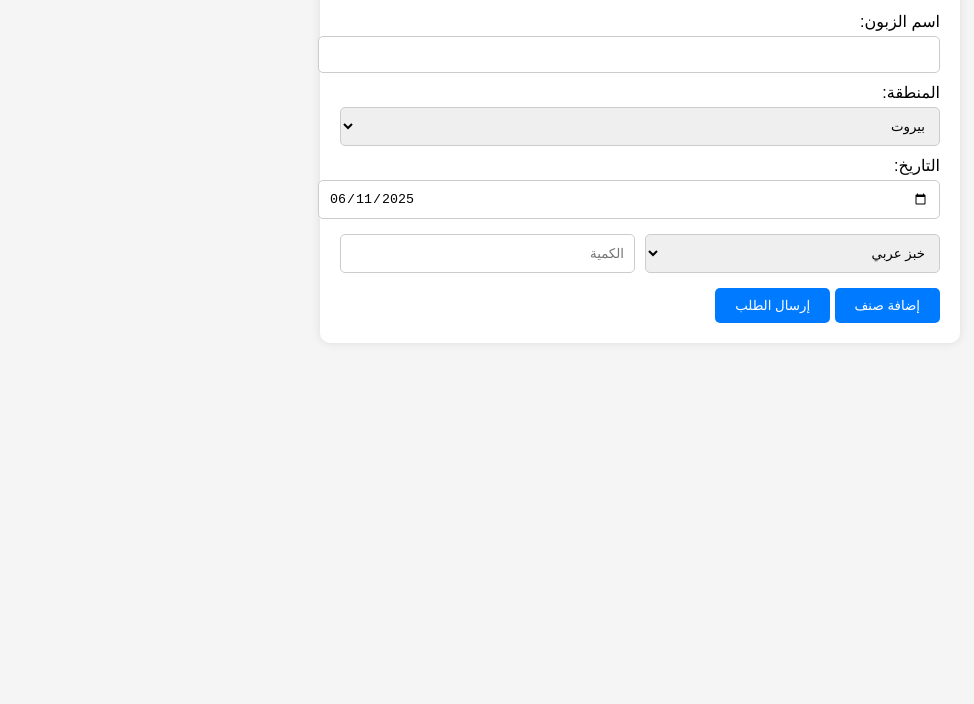
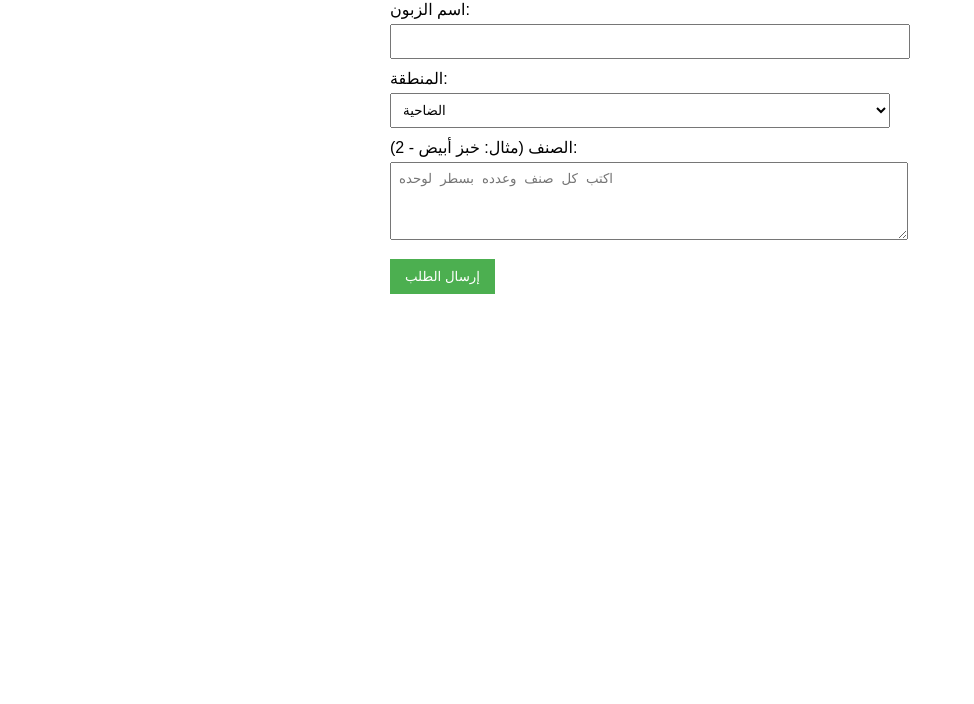
Before and after one commit to lighthouseorder/lighthouseorder, a website: page index.html in a window 1280 px wide. Shown: the part 96-800 px from the top of the page, without its empty margins (0-974 px from the left). Drawn offline with Linux system fonts and the light colour scheme.

Commit message:
Update index.html

```diff
--- a/index.html
+++ b/index.html
@@ -1,90 +1,63 @@
 <!DOCTYPE html>
-<html lang="ar">
+<html lang="en">
 <head>
-  <meta charset="UTF-8" />
-  <meta name="viewport" content="width=device-width, initial-scale=1.0" />
-  <title>نموذج الطلب</title>
+  <meta charset="UTF-8">
+  <meta name="viewport" content="width=device-width, initial-scale=1.0">
+  <title>طلبية الزبون</title>
   <style>
-    body { font-family: Arial, sans-serif; direction: rtl; margin: 20px; background: #f5f5f5; }
-    .order-form { background: #fff; padding: 20px; border-radius: 10px; max-width: 600px; margin: auto; box-shadow: 0 0 10px rgba(0,0,0,0.1); }
-    h2 { text-align: center; margin-bottom: 20px; }
+    body { font-family: Arial, sans-serif; padding: 20px; }
+    h2 { color: #333; }
+    form { max-width: 500px; margin: auto; }
     label { display: block; margin-top: 10px; }
-    input, select { width: 100%; padding: 10px; margin-top: 5px; border-radius: 5px; border: 1px solid #ccc; }
-    .product-group { display: flex; gap: 10px; margin-top: 10px; }
-    .product-group input, .product-group select { flex: 1; }
-    .products-container { margin-top: 10px; }
-    button { background-color: #007bff; color: white; padding: 10px 20px; border: none; border-radius: 5px; cursor: pointer; margin-top: 15px; }
-    button:hover { background-color: #0056b3; }
+    input, select, textarea { width: 100%; padding: 8px; margin-top: 5px; }
+    button { margin-top: 15px; padding: 10px 15px; background-color: #4CAF50; color: white; border: none; cursor: pointer; }
+    button:hover { background-color: #45a049; }
   </style>
 </head>
 <body>
-  <div class="order-form">
-    <h2>نموذج الطلب</h2>
+  <h2>نموذج طلب الزبون</h2>
   <form id="orderForm">
     <label for="customerName">اسم الزبون:</label>
-      <input type="text" id="customerName" name="customerName" required />
+    <input type="text" id="customerName" name="customerName" required>
 
     <label for="area">المنطقة:</label>
     <select id="area" name="area" required>
-        <option value="بيروت">بيروت</option>
       <option value="الضاحية">الضاحية</option>
       <option value="الشويفات">الشويفات</option>
       <option value="برج البراجنة">برج البراجنة</option>
+      <option value="الحدث">الحدث</option>
       <option value="حارة حريك">حارة حريك</option>
+      <option value="الغبيري">الغبيري</option>
     </select>
 
-      <label for="date">التاريخ:</label>
-      <input type="date" id="date" name="date" required value=""/>
+    <label for="items">الصنف (مثال: خبز أبيض - 2):</label>
+    <textarea id="items" name="items" rows="4" placeholder="اكتب كل صنف وعدده بسطر لوحده" required></textarea>
 
-      <div class="products-container" id="productsContainer">
-        <div class="product-group">
-          <select class="productName" name="productName[]" required>
-            <option value="خبز عربي">خبز عربي</option>
-            <option value="خبز صاج">خبز صاج</option>
-            <option value="خبز برغر">خبز برغر</option>
-            <option value="خبز فاهيتا">خبز فاهيتا</option>
-            <option value="خبز سمون">خبز سمون</option>
-          </select>
-          <input type="number" class="productQty" name="productQty[]" placeholder="الكمية" required />
-        </div>
-      </div>
-
-      <button type="button" onclick="addProduct()">إضافة صنف</button>
     <button type="submit">إرسال الطلب</button>
   </form>
-  </div>
+
+  <p id="responseMessage" style="margin-top: 20px;"></p>
 
   <script>
-    // تعبئة التاريخ تلقائيًا بتاريخ اليوم
-    document.getElementById("date").valueAsDate = new Date();
+    const scriptURL = "https://script.google.com/macros/s/AKfycbzjC484_cZ1su58FfZkoeTQzXvM3-nMbxAhvEgSJarctv0OGwJy29pSufai7CLLtHiw2g/exec";
+    const form = document.getElementById("orderForm");
+    const responseMessage = document.getElementById("responseMessage");
 
-    function addProduct() {
-      const container = document.getElementById("productsContainer");
-      const group = document.createElement("div");
-      group.className = "product-group";
+    form.addEventListener("submit", e => {
+      e.preventDefault();
 
-      group.innerHTML = `
-        <select class="productName" name="productName[]" required>
-          <option value="خبز عربي">خبز عربي</option>
-          <option value="خبز صاج">خبز صاج</option>
-          <option value="خبز برغر">خبز برغر</option>
-          <option value="خبز فاهيتا">خبز فاهيتا</option>
-          <option value="خبز سمون">خبز سمون</option>
-        </select>
-        <input type="number" class="productQty" name="productQty[]" placeholder="الكمية" required />
-      `;
-
-      container.appendChild(group);
-    }
-
-    const sheetURL = "https://script.google.com/macros/s/AKfycbzjC484_cZ1su58FfZkoeTQzXvM3-nMbxAhvEgSJarctv0OGwJy29pSufai7CLLtHiw2g/exec";
-
-    document.getElementById("orderForm").addEventListener("submit", function(e) {
-      e.preventDefault();
-      const formData = new FormData(this);
-      fetch(sheetURL, { method: "POST", body: formData })
-        .then(res => alert("تم إرسال الطلب بنجاح"))
-        .catch(err => alert("حدث خطأ!"));
+      fetch(scriptURL, {
+        method: "POST",
+        body: new FormData(form)
+      })
+      .then(response => {
+        responseMessage.innerText = "تم إرسال الطلب بنجاح!";
+        form.reset();
+      })
+      .catch(error => {
+        responseMessage.innerText = "حدث خطأ أثناء إرسال الطلب.";
+        console.error("Error!", error.message);
+      });
     });
   </script>
 </body>
```
Lines whose indentation alone changed are shown as unchanged.
